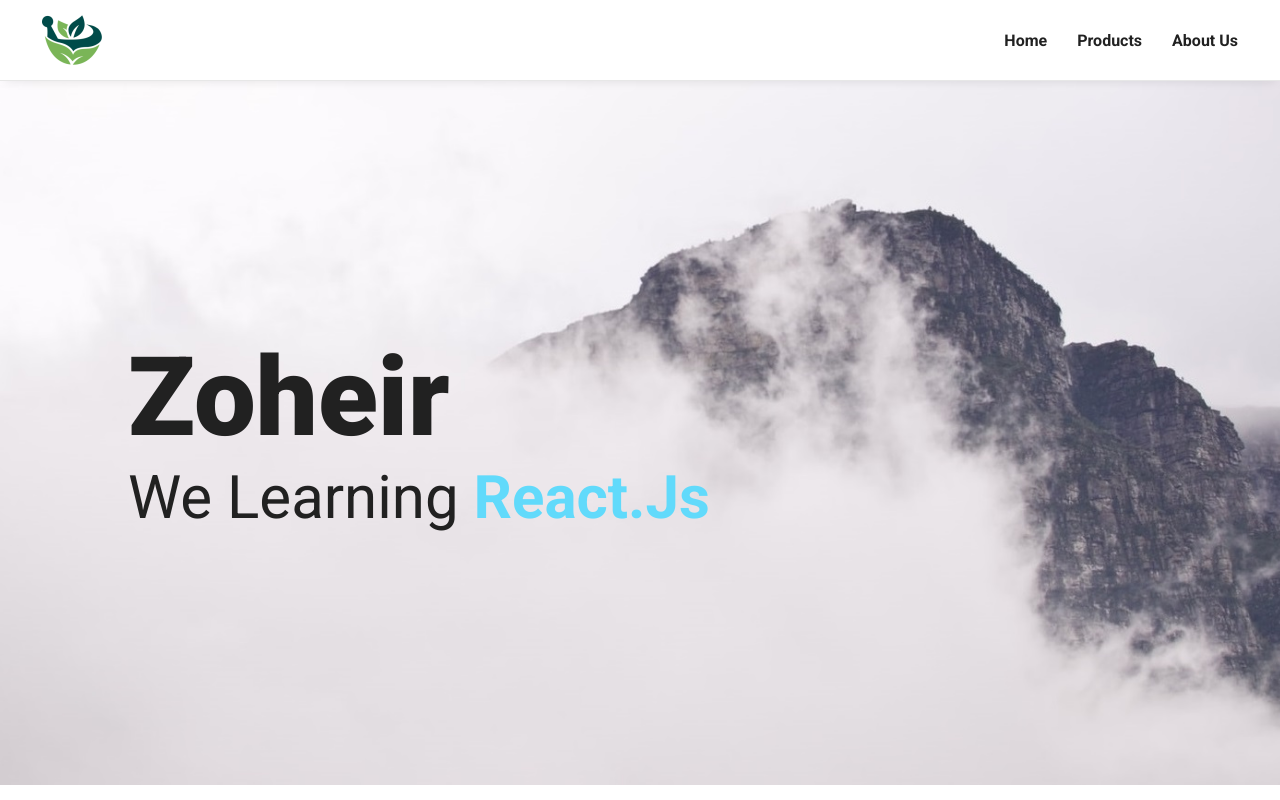
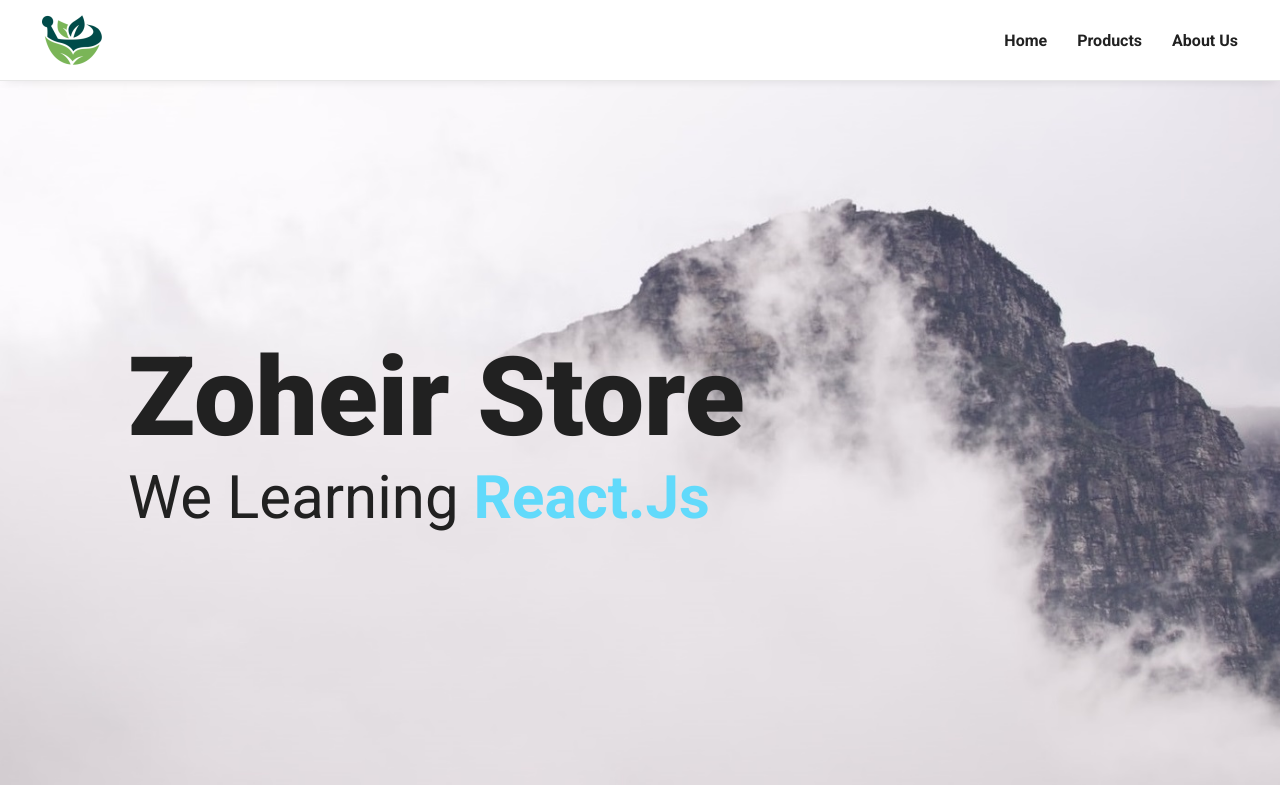
Before and after one commit to zoheirkabuli/store-app, a React (Create React App) app: page / in a window 1280 px wide. Shown: the top 800 px of the page. Built offline with nearby package versions, Linux system fonts and the light colour scheme.

Commit message:
Ci/Cd test

```diff
--- a/src/components/Home/HeroHome.jsx
+++ b/src/components/Home/HeroHome.jsx
@@ -44,7 +44,7 @@ export default class HeroHome extends Component {
   render() {
     return (
       <Hero>
-        <PageTitle>Zoheir</PageTitle>
+        <PageTitle>Zoheir Store</PageTitle>
         <Text>
           We Learning <Span>React.Js</Span>
         </Text>
```
